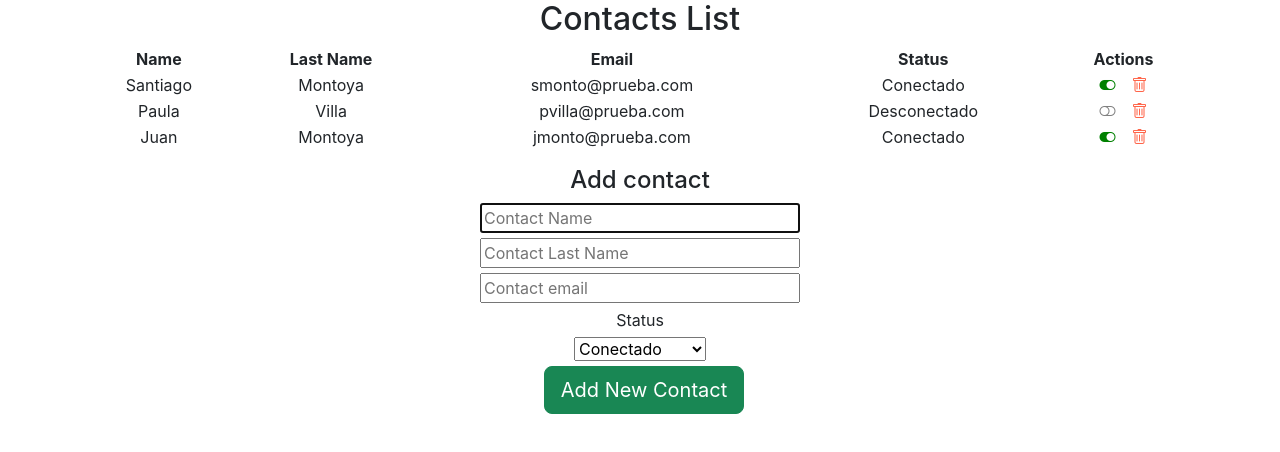
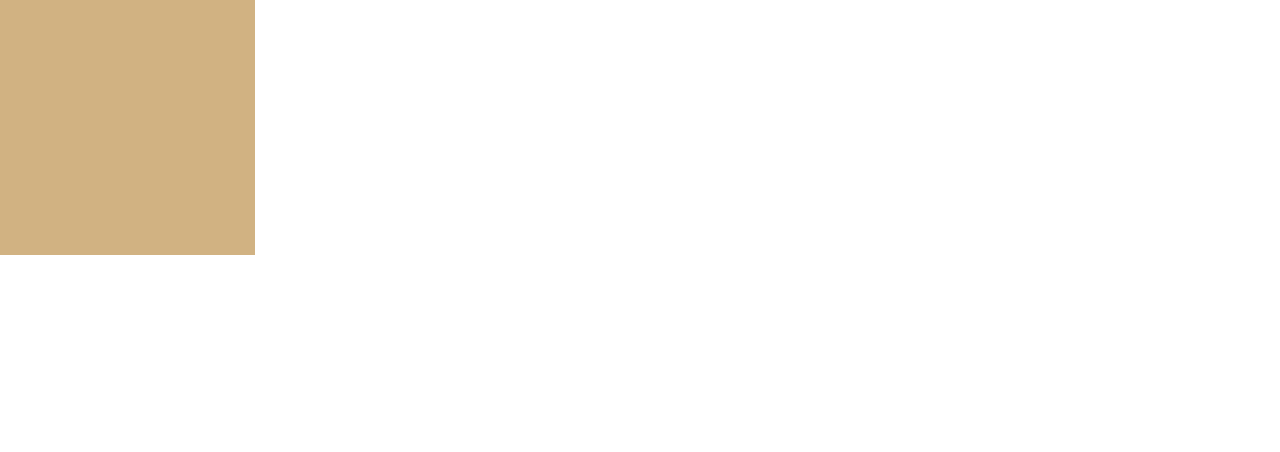
Before and after one commit to SantiMonto/React-openBootcamp, a React (Create React App) app in the folder my-app/: page / in a window 1280 px wide. Shown: the top 452 px of the page. Built offline with nearby package versions, Linux system fonts and the light colour scheme; the HTML template or start-up script is replaced by a standard one.

Commit message:
ejercicio renderizado por eventos OK

```diff
--- a/my-app/src/App.js
+++ b/my-app/src/App.js
@@ -1,6 +1,7 @@
 import './App.css';
 // import Info from './components/Info';
 import ContactList from './components/ContactList';
+import RenderizadoCond from './components/RenderizadoCond';
 
 function App() {
   const addContact = () =>{
@@ -8,8 +9,9 @@ function App() {
 
   return (
     <div className="App">
-      <ContactList add={addContact} />
+      {/* <ContactList add={addContact} /> */}
       {/* <Info /> */}
+      <RenderizadoCond />
     </div>
   );
 }
--- /dev/null
+++ b/my-app/src/components/RenderizadoCond.jsx
@@ -0,0 +1,38 @@
+import React, { useRef, useState } from "react";
+import "../css/RenderizadoCond.css";
+
+const RenderizadoCond = () => {
+  const square = useRef("");
+  let red = 0;
+  let green = 0;
+  let blue = 0;
+  const [color, setColor] = useState( [red, green, blue] );
+  const [intervalId, setIntervalId] = useState(null);
+
+  const takeRandomValue = () => {
+    setIntervalId(setInterval(() => {
+      red = Math.floor(Math.random() * 255);
+      green = Math.floor(Math.random() * 255);
+      blue = Math.floor(Math.random() * 255);
+      setColor([red, green, blue]);
+    }, 1000));
+  };
+
+  const stopRandomValue = () => {
+    setIntervalId(clearInterval(intervalId));
+    console.log("me sali");
+  };
+
+  return (
+    <div
+      ref={square}
+      className="cuadrado"
+      onMouseEnter={takeRandomValue}
+      onMouseLeave={stopRandomValue}
+      onDoubleClick={stopRandomValue}
+      style={{ backgroundColor: `rgb(${color})` }}
+    ></div>
+  );
+};
+
+export default RenderizadoCond;
--- /dev/null
+++ b/my-app/src/css/RenderizadoCond.css
@@ -0,0 +1,5 @@
+.cuadrado{
+    width: 255px;
+    height: 255px;
+    background-color: black;
+}
```
